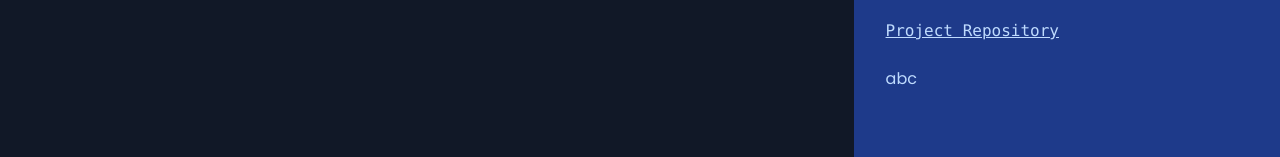
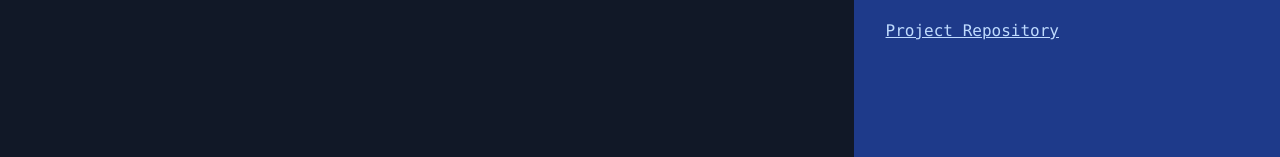
Before and after one commit to navs-github/navs-unicodes, a React (Create React App) app: page / in a window 1280 px wide. Shown: the part 533-690 px from the top of the page. Built offline with nearby package versions, Linux system fonts and the light colour scheme.

Commit message:
removed random abc

```diff
--- a/src/App.js
+++ b/src/App.js
@@ -71,7 +71,6 @@ function App() {
             <li><a className="hover:text-white" href="https://github.com/ArcticJunkie/navs-unicodes">Project Repository</a></li>
           </ul>
         </div>
-        <span className="">abc</span>
       </div>
     </div>
 
```
